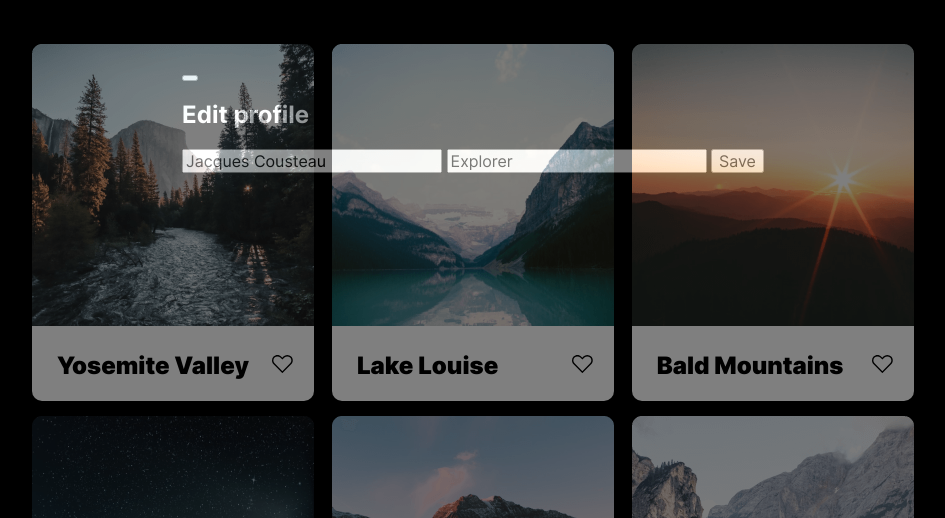
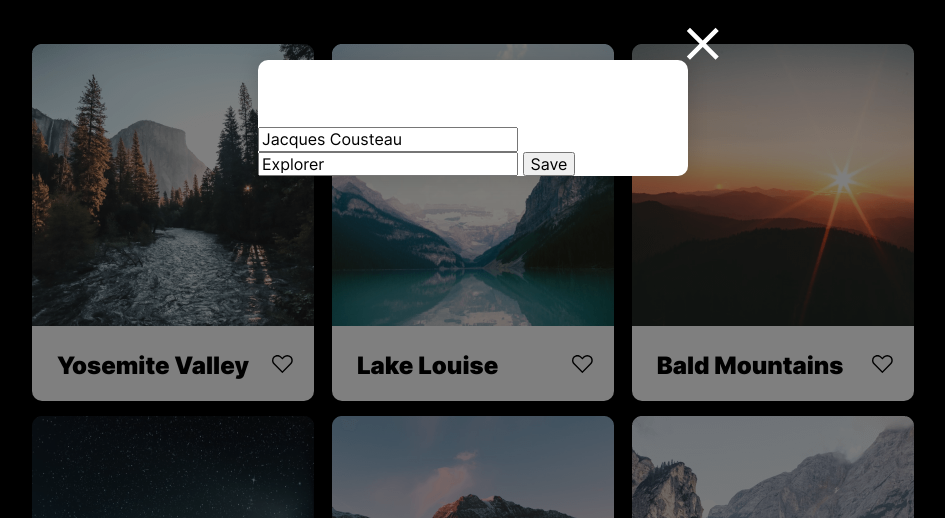
Before and after one commit to momofcats/web_project_4, a plain HTML site: page index.html in a window 1280 px wide. Shown: the part 282-800 px from the top of the page, without its empty margins (167-1112 px from the left). Drawn offline with Linux system fonts and the light colour scheme.

Commit message:
style: position close button

```diff
--- /dev/null
+++ b/blocks/popup/___btn-close/popup__btn-close.css
@@ -0,0 +1,11 @@
+.popup__btn-close {
+  background-image: url(../../../images/close_icon.svg);
+  position: absolute;
+  background-color: transparent;
+  border-style: none;
+  width: 58px;
+  height: 58px;
+  top: -45px;
+  left: 416px;
+
+}
--- /dev/null
+++ b/blocks/popup/__container/popup__container.css
@@ -0,0 +1,10 @@
+.popup__container {
+  max-width: 430px;
+  display: flex;
+  flex-direction: column;
+  background-color: #fff;
+  box-shadow: 0px 0px 25px rgba(0, 0, 0, 0.15);
+  border-radius: 10px;
+  position: relative;
+
+}
--- a/blocks/popup/popup.css
+++ b/blocks/popup/popup.css
@@ -1,11 +1,13 @@
+@import url('__container/popup__container.css');
+@import url('___btn-close/popup__btn-close.css');
+
 .popup {
   position: fixed;
   top: 0;
   bottom: 0;
   right: 0;
   left: 0;
-  opacity: 0.5;
-  background-color: #000;
+  background-color: rgba(0,0,0,.5);
   display: flex;
   justify-content: center;
   align-items: center;
--- a/index.html
+++ b/index.html
@@ -12,8 +12,8 @@
         <button class="popup__btn-close"></button>
         <form class="form" action="submit">
           <h2 class="from__title">Edit profile</h2>
-          <input type="text" class="form__input-name" value="Jacques Cousteau">
-          <input type="text" class="form__input-subtitle" value="Explorer">
+          <input type="text" class="form__input" value="Jacques Cousteau">
+          <input type="text" class="form__input" value="Explorer">
           <button class="form__submit-btn type__submit">Save</button>
         </form>
       </div>
```
Also changed, not shown: images/close_icon.svg (added).
